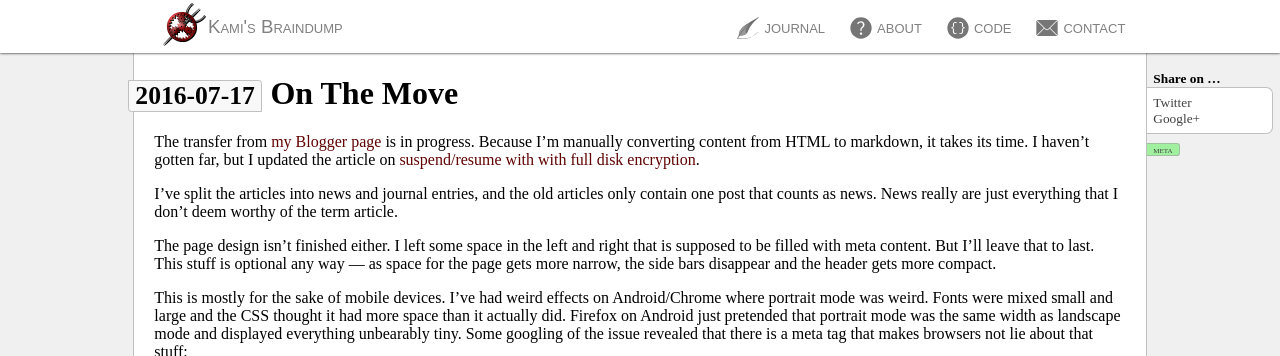
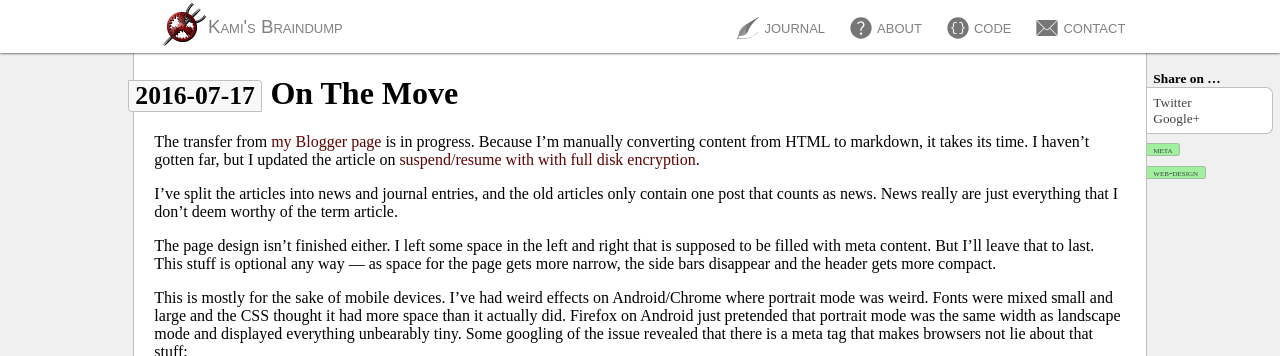
Before and after one commit to lonkamikaze/lonkamikaze.github.io, a Jekyll site: the page built from _posts/2016-07-17-on-the-move.md, in a window 1280 px wide. Shown: the top 356 px of the page. Built offline with Jekyll 4.4.1, drawn with Linux system fonts in a browser that asks for light colours.

Commit message:
Add web-design tag

```diff
--- a/_posts/2016-07-17-on-the-move.md
+++ b/_posts/2016-07-17-on-the-move.md
@@ -3,6 +3,7 @@ title: On The Move
 news: 1
 tags:
 - meta
+- web-design
 ---
 The transfer from [my Blogger page](http://angryswarm.blogspot.com)
 is in progress. Because I'm manually converting content from HTML
```
